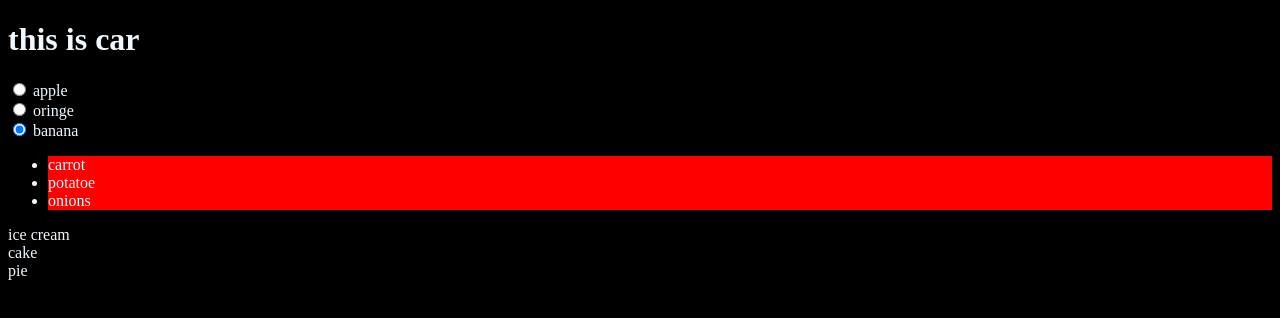
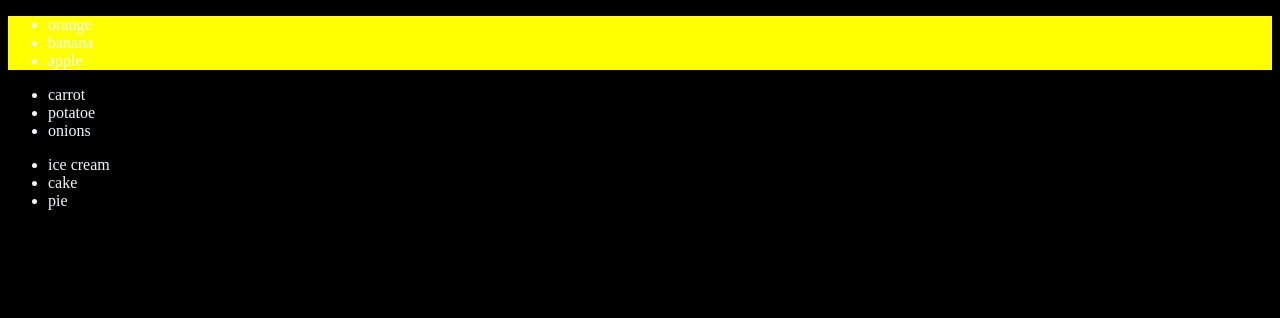
Before and after one commit to Nandy365/js-practice-routine, a plain HTML site: page index.html in a window 1280 px wide. Drawn offline with Linux system fonts and the light colour scheme.

Commit message:
dom traversal

```diff
--- a/index.html
+++ b/index.html
@@ -63,7 +63,7 @@
         <button id="decreasebutton" >decrease</button>
         <button id="increasebutton" >increase</button>  -->
 
-        <h1 id="mycar">this is car</h1>
+        <!-- <h1 id="mycar">this is car</h1>
 
 
         <input type="radio" name="fruits" value="apple" checked="checked">
@@ -80,8 +80,23 @@
 
         <div class="desserts"> ice cream</div>
         <div class="desserts"> cake</div>
-        <div class="desserts"> pie </div>
+        <div class="desserts"> pie </div> -->
 
+        <ul id="fruit">
+            <li>orange</li>
+            <li>banana</li>
+            <li>apple</li>
+        </ul>
+        <ul id="vegetable">
+            <li>carrot</li>
+            <li>potatoe</li>
+            <li>onions</li>
+        </ul>
+        <ul id="dessert">
+            <li>ice cream</li>
+            <li>cake</li>
+            <li>pie</li>
+        </ul>
 
 
         <label id="myLable"></label>
--- a/script.js
+++ b/script.js
@@ -1437,7 +1437,11 @@
 // element.style.backgroundColor="red"
 
 
-let element = document.querySelectorAll("li")
-element.forEach(element => {
-    element.style.background="red"
-})
+// let element = document.querySelectorAll("li")
+// element.forEach(element => {
+//     element.style.background="red"
+// })
+
+let element = document.body
+let child = element.firstElementChild;
+child.style.backgroundColor ="yellow"
```
